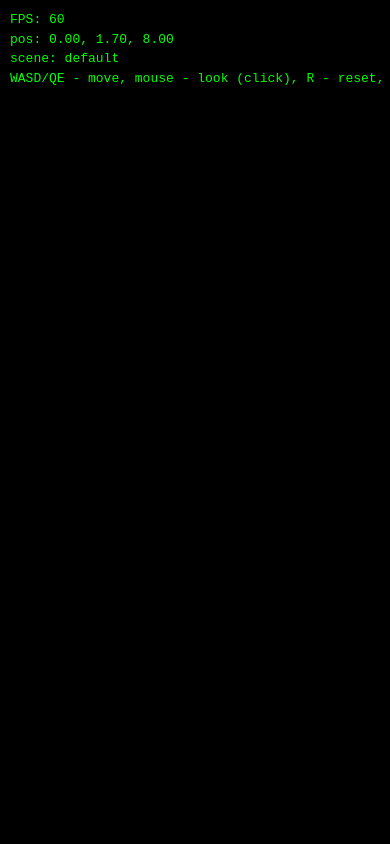
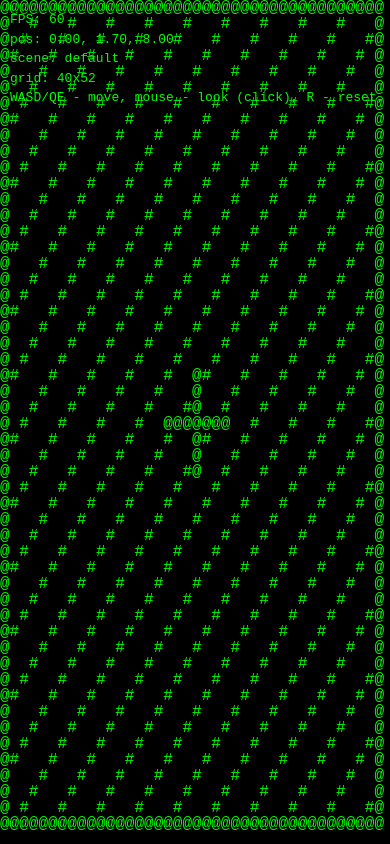
Before and after one commit to tyzegt/ascii3d, a plain HTML site: page index.html in a window 390 px wide. Drawn offline with Linux system fonts and the light colour scheme.

Commit message:
Этап 3: FrameBuffer + адаптивный canvas — буфер chars/depth (1/w), GlyphMap, resize с DPR и measureText

```diff
--- a/index.html
+++ b/index.html
@@ -8,7 +8,7 @@
 </head>
 <body>
     <canvas id="canvas"></canvas>
-    <!-- Этап 0: utils -> core -> main. Тэги следующих этапов добавляются по мере их реализации. -->
+    <!-- utils -> core -> scene -> render -> ui -> scenes -> main -->
     <script src="js/utils/Debug.js"></script>
     <script src="js/core/MathUtils.js"></script>
     <script src="js/core/Vec3.js"></script>
@@ -16,6 +16,8 @@
     <script src="js/core/Config.js"></script>
     <script src="js/core/Camera.js"></script>
     <script src="js/core/Input.js"></script>
+    <script src="js/render/GlyphMap.js"></script>
+    <script src="js/render/FrameBuffer.js"></script>
     <script src="js/ui/HUD.js"></script>
     <script src="js/main.js"></script>
 </body>
--- a/js/main.js
+++ b/js/main.js
@@ -12,6 +12,9 @@ A3D.modules.Main = (function () {
     var camera = null;
     var input = null;
     var hud = null;
+    var frameBuffer = null;
+    var charW = 0;
+    var charH = 0;
     var lastTime = 0;
     var fps = 0;
     var fpsTimer = 0;
@@ -26,6 +29,8 @@ A3D.modules.Main = (function () {
             'Config',
             'Camera',
             'Input',
+            'GlyphMap',
+            'FrameBuffer',
             'HUD'
         ];
 
@@ -48,6 +53,7 @@ A3D.modules.Main = (function () {
         camera = new A3D.modules.Camera();
         input = A3D.modules.Input;
         hud = A3D.modules.HUD;
+        frameBuffer = new A3D.modules.FrameBuffer();
 
         resize();
         window.addEventListener('resize', resize);
@@ -78,6 +84,22 @@ A3D.modules.Main = (function () {
         canvas.width = Math.floor(window.innerWidth * dpr);
         canvas.height = Math.floor(window.innerHeight * dpr);
         camera.aspect = window.innerWidth / window.innerHeight;
+
+        // Замер ширины/высоты ascii-ячейки в текущем шрифте.
+        var fontPx = 16;
+        ctx.font = fontPx + 'px monospace';
+        charW = ctx.measureText('M').width || fontPx * 0.6;
+        charH = fontPx;
+        if (charW <= 0) {
+            charW = fontPx * 0.6;
+        }
+
+        var cols = Math.max(1, Math.floor(canvas.width / charW));
+        var rows = Math.max(1, Math.floor(canvas.height / charH));
+        frameBuffer.resize(cols, rows);
+        Debug.log('Main', 'resize:', canvas.width + 'x' + canvas.height +
+            ' (dpr=' + dpr + '), grid: ' + cols + 'x' + rows +
+            ', charW=' + charW.toFixed(2) + ', charH=' + charH.toFixed(2));
     }
 
     function frame(now) {
@@ -98,13 +120,48 @@ A3D.modules.Main = (function () {
         }
 
         render();
-        hud.update(camera, fps);
+        hud.update(camera, fps, frameBuffer.width + 'x' + frameBuffer.height);
         requestAnimationFrame(frame);
     }
 
     function render() {
         ctx.fillStyle = '#000';
         ctx.fillRect(0, 0, canvas.width, canvas.height);
+        ctx.fillStyle = '#0f0';
+
+        frameBuffer.clear();
+        drawDemoPattern(frameBuffer);
+        frameBuffer.flush(ctx, charW, charH);
+    }
+
+    // Тестовый паттерн этапа 3: рамка + заполнение по модулю —
+    // видно сетку, границы и корректность flush при любом размере окна.
+    function drawDemoPattern(fb) {
+        var w = fb.width;
+        var h = fb.height;
+        var GlyphMap = A3D.modules.GlyphMap;
+
+        for (var y = 0; y < h; y++) {
+            for (var x = 0; x < w; x++) {
+                var ch;
+                if (x === 0 || y === 0 || x === w - 1 || y === h - 1) {
+                    ch = GlyphMap.edge();
+                } else if ((x + y) % 4 === 0) {
+                    ch = GlyphMap.getBase();
+                } else {
+                    continue;
+                }
+                fb.setCell(x, y, ch);
+            }
+        }
+
+        // Крест в центре — проверка координат сетки.
+        var cx = w >> 1;
+        var cy = h >> 1;
+        for (var d = -3; d <= 3; d++) {
+            fb.setCell(cx + d, cy, GlyphMap.edge());
+            fb.setCell(cx, cy + d, GlyphMap.edge());
+        }
     }
 
     if (document.readyState === 'loading') {
--- /dev/null
+++ b/js/render/FrameBuffer.js
@@ -0,0 +1,105 @@
+window.A3D = window.A3D || {};
+A3D.modules = A3D.modules || {};
+
+A3D.modules.FrameBuffer = (function () {
+    'use strict';
+
+    var Config = A3D.modules.Config;
+    var Debug = A3D.modules.Debug;
+
+    function FrameBuffer() {
+        this.width = 0;
+        this.height = 0;
+        this.chars = null;   // String, w*h
+        this.depth = null;   // Float32Array, w*h (1/w, Infinity = пусто)
+    }
+
+    FrameBuffer.prototype.resize = function (w, h) {
+        if (w <= 0 || h <= 0) {
+            Debug.warn('FrameBuffer', 'invalid size:', w, 'x', h);
+            return;
+        }
+        this.width = w;
+        this.height = h;
+        var n = w * h;
+        this.chars = new Array(n);
+        for (var i = 0; i < n; i++) {
+            this.chars[i] = Config.GLYPH_MAP.empty;
+        }
+        this.depth = new Float32Array(n);
+        for (var j = 0; j < n; j++) {
+            this.depth[j] = Infinity;
+        }
+    };
+
+    FrameBuffer.prototype.clear = function () {
+        if (!this.chars) {
+            return;
+        }
+        var empty = Config.GLYPH_MAP.empty;
+        for (var i = 0; i < this.chars.length; i++) {
+            this.chars[i] = empty;
+        }
+        this.depth.fill(Infinity);
+    };
+
+    FrameBuffer.prototype.setCell = function (x, y, ch, depth) {
+        if (!this.chars) {
+            return;
+        }
+        x |= 0;
+        y |= 0;
+        if (x < 0 || x >= this.width || y < 0 || y >= this.height) {
+            return;
+        }
+        var i = y * this.width + x;
+        // z-buffer: пишем, только если глубина ближе (меньше 1/w)
+        if (depth === undefined || depth < this.depth[i]) {
+            this.chars[i] = ch;
+            this.depth[i] = depth;
+        }
+    };
+
+    FrameBuffer.prototype.getChar = function (x, y) {
+        x |= 0;
+        y |= 0;
+        if (!this.chars || x < 0 || x >= this.width || y < 0 || y >= this.height) {
+            return null;
+        }
+        return this.chars[y * this.width + x];
+    };
+
+    FrameBuffer.prototype.getDepth = function (x, y) {
+        x |= 0;
+        y |= 0;
+        if (!this.depth || x < 0 || x >= this.width || y < 0 || y >= this.height) {
+            return Infinity;
+        }
+        return this.depth[y * this.width + x];
+    };
+
+    // Отрисовка на canvas построчно — один fillText на строку (быстрее, чем по ячейкам).
+    FrameBuffer.prototype.flush = function (ctx, charW, charH) {
+        if (!this.chars || !charW || !charH) {
+            return;
+        }
+        var w = this.width;
+        var h = this.height;
+        var fontPx = Math.max(1, Math.round(charH));
+        ctx.font = fontPx + 'px monospace';
+        ctx.textBaseline = 'top';
+
+        for (var y = 0; y < h; y++) {
+            var row = '';
+            var offset = y * w;
+            for (var x = 0; x < w; x++) {
+                var ch = this.chars[offset + x];
+                row += (ch === Config.GLYPH_MAP.empty) ? ' ' : ch;
+            }
+            // рисуем все строки, включая пустые — пробелы важны для фона
+            ctx.fillText(row, 0, y * charH);
+        }
+    };
+
+    return FrameBuffer;
+})();
--- /dev/null
+++ b/js/render/GlyphMap.js
@@ -0,0 +1,51 @@
+window.A3D = window.A3D || {};
+A3D.modules = A3D.modules || {};
+
+A3D.modules.GlyphMap = (function () {
+    'use strict';
+
+    var Config = A3D.modules.Config;
+
+    // Символы по возрастанию интенсивности: от пустого к самому тёмному.
+    var RAMP = [
+        ' ', '.', ':', '-', '~', '*', '+', '#', '%', '@'
+    ];
+
+    return {
+        RAMP: RAMP,
+
+        getBase: function () {
+            return Config.GLYPH_MAP.base;
+        },
+
+        getEdge: function () {
+            return Config.GLYPH_MAP.edge;
+        },
+
+        getEmpty: function () {
+            return Config.GLYPH_MAP.empty;
+        },
+
+        // intensity: 0..1 → символ из градиента (для будущего освещения)
+        byIntensity: function (intensity) {
+            if (intensity <= 0) {
+                return RAMP[0];
+            }
+            if (intensity >= 1) {
+                return RAMP[RAMP.length - 1];
+            }
+            var idx = Math.round(intensity * (RAMP.length - 1));
+            return RAMP[idx];
+        },
+
+        // символ полигона по умолчанию (до появления освещения)
+        polygon: function () {
+            return Config.GLYPH_MAP.base;
+        },
+
+        // символ рёбер (отдельный проход контуров)
+        edge: function () {
+            return Config.GLYPH_MAP.edge;
+        }
+    };
+})();
--- a/js/ui/HUD.js
+++ b/js/ui/HUD.js
@@ -11,6 +11,7 @@ A3D.modules.HUD = (function () {
     var fpsEl = null;
     var posEl = null;
     var sceneEl = null;
+    var gridEl = null;
     var hintsEl = null;
 
     function build() {
@@ -34,11 +35,13 @@ A3D.modules.HUD = (function () {
             '<span id="hud-fps">FPS: -</span>\n' +
             '<span id="hud-pos">pos: -</span>\n' +
             '<span id="hud-scene">scene: -</span>\n' +
+            '<span id="hud-grid">grid: -</span>\n' +
             '<span id="hud-hints">WASD/QE - move, mouse - look (click), R - reset, H - hud, Tab - menu</span>';
         document.body.appendChild(el);
         fpsEl = document.getElementById('hud-fps');
         posEl = document.getElementById('hud-pos');
         sceneEl = document.getElementById('hud-scene');
+        gridEl = document.getElementById('hud-grid');
         hintsEl = document.getElementById('hud-hints');
         Debug.log('HUD', 'initialized');
     }
@@ -70,12 +73,15 @@ A3D.modules.HUD = (function () {
             }
         },
 
-        update: function (camera, fps) {
+        update: function (camera, fps, grid) {
             if (!visible || !el) {
                 return;
             }
             if (fpsEl && fps !== undefined) {
                 fpsEl.textContent = 'FPS: ' + fps;
+            }
+            if (gridEl && grid) {
+                gridEl.textContent = 'grid: ' + grid;
             }
             if (posEl && camera) {
                 var p = camera.position;
```
Also changed, not shown: 1 other file.
